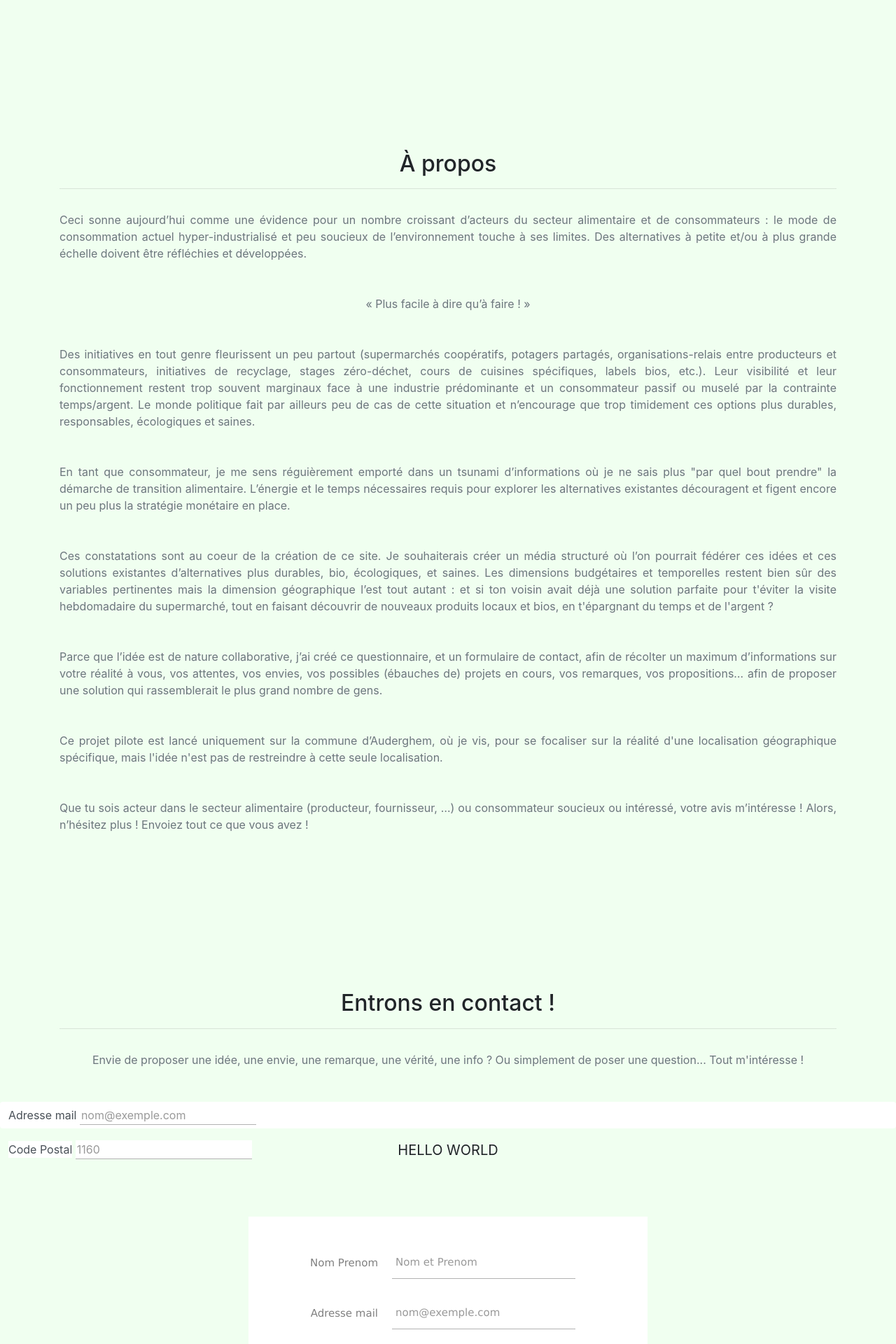
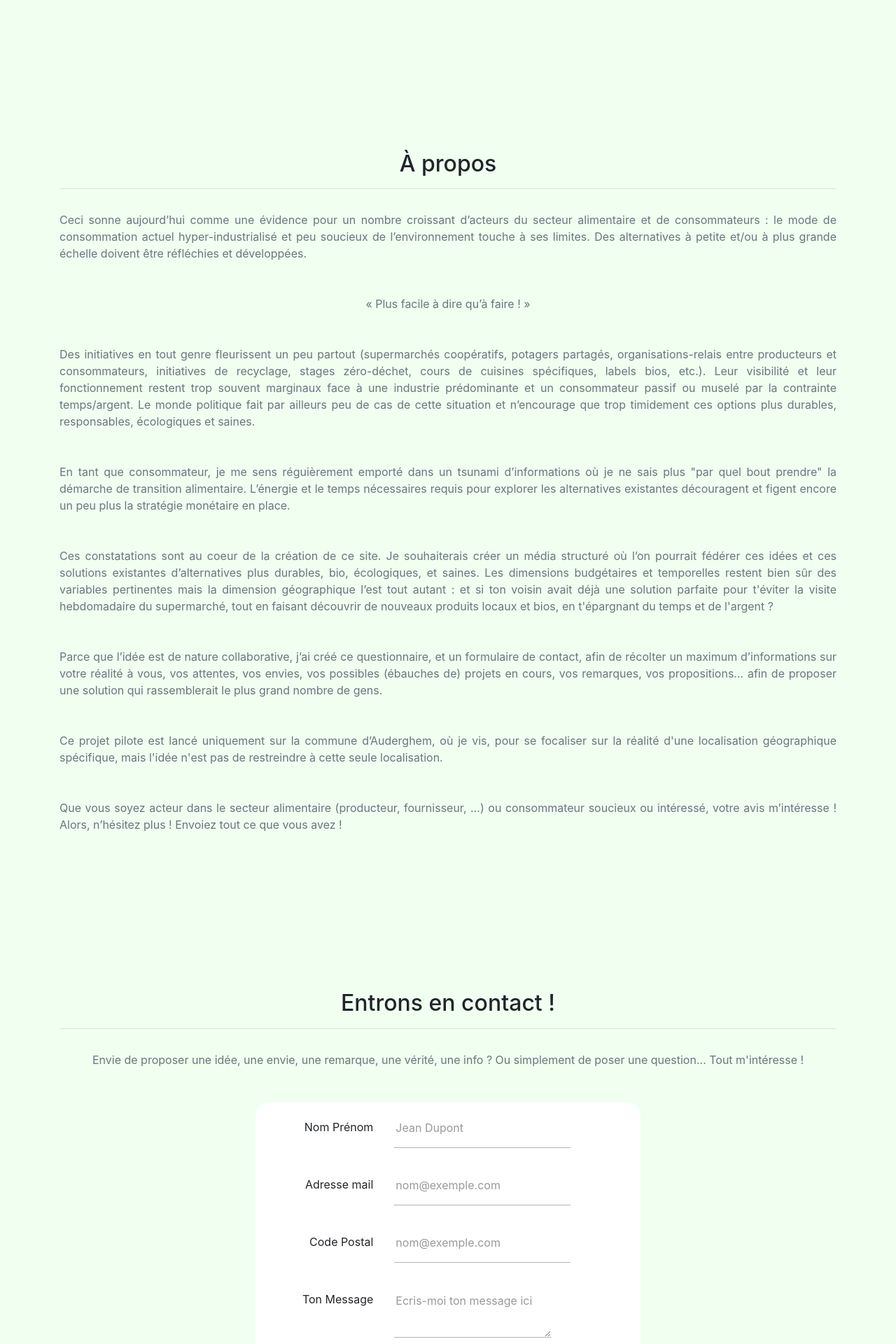
Before and after one commit to FrountchD/transit_beta, a Flask app: page / in a window 1280 px wide. Shown: the part 1760-3680 px from the top of the page at 70% size. Run offline with Flask 2, Linux system fonts and the light colour scheme; some libraries are stand-ins or nearby versions.

Commit message:
webiste v3

```diff
--- a/app/app.py
+++ b/app/app.py
@@ -18,7 +18,7 @@ app.config['SECRET_KEY']=client.get_secret('passwordcfr').value
 
 
 class contactForm(FlaskForm):
-    name        = StringField("Nom Prenom")
+    name        = StringField("Nom Prénom")
     adresseMail = EmailField("Adresse mail")
     codePost    = StringField("Code Postal")
     textMess    = TextAreaField("Ton Message")
--- a/app/static/webstyle.css
+++ b/app/static/webstyle.css
@@ -125,11 +125,18 @@ a:hover{
 
 #contactFormFinal{
 	background-color: white;
+	padding-top:2rem;
+	border-radius: 20px;
+	max-width: 550px;
 }
 
-#contactFormFinal p, label, button{
+#contactFormFinal p, label, button, input, textarea{
 	font-size:16px;
-	background-color:white;
+
+}
+
+.alignRight{
+	text-align:right;
 }
 
 label{
--- a/app/templates/index.html
+++ b/app/templates/index.html
@@ -27,7 +27,7 @@
 	<div class="col" >
 		<p style="float:left"> <img style="max-height:200px; max-width:200px" src="/static/image_perso.jpg" id="imgperso"> </p>
 		<p class="text-muted mb-5" style="text-align:justify"> Moi c’est François, 38 ans, papa investi, être de nature curieuse, ingénieur de formation, ex-consommateur totalement endormi.</p>
-		<p class="text-muted mb-5" style="text-align:justify"> Comme beaucoup d’entre nous, j’ai été sonné par la crise sanitaire. Lors du premier confinement, j'ai été particulièrement surpris par ces files interminables devant les grandes surfaces soudainement devenues "indispensables"... au moment même ou quasi toute autre source d'approvisionnement alimentaire étaient à l'arrêt.  Ce constat de la toute-puissance de la grande distribution, de l’agriculture et de l’élevage intensifs sous-jacents, ont réveillé en moi ce besoin d’en savoir plus… et de réfléchir comment je pourrais amener ma pierre à l’édifice de la transition alimentaire.</p>
+		<p class="text-muted mb-5" style="text-align:justify"> Comme beaucoup d’entre nous, j’ai été sonné par la crise sanitaire. Lors du premier confinement, j'ai été particulièrement surpris par ces files interminables devant les grandes surfaces soudainement devenues "indispensables"... au moment même ou quasi toute autre source d'approvisionnement alimentaire était à l'arrêt.  Ce constat de la toute-puissance de la grande distribution, de l’agriculture et de l’élevage intensifs sous-jacents, ont réveillé en moi ce besoin d’en savoir plus… et de réfléchir comment je pourrais amener ma pierre à l’édifice de la transition alimentaire.</p>
 		<p class="text-muted mb-5" style="text-align:center" > <cite> « Commence par changer en toi ce que tu veux changer autour de toi »</cite> </p>
 		<p class="text-muted mb-5" style="text-align:justify"> Changer son alimentation en un coup, c’est franchement déboussolant ! J'ai donc décidé d'entreprendre la démarche pas à pas en débutant l'année 2021 avec un premier défi: Celui de ne plus mettre un pied dans un commerce de la grande distribution ! </p>
 
@@ -62,19 +62,6 @@
 	<div class="col">
 
 
-
-
-		Des initiatives en tout genre fleurissent un peu partout (supermarchés coopératifs, potagers partagés, organisations-relais entre producteurs et consommateurs, initiatives de recyclage, stages zéro-déchet, cours de cuisines spécifiques, labels bios, etc.). Leur visibilité et leur fonctionnement restent trop souvent marginaux face à une industrie prédominante et un consommateur passif ou muselé par la contrainte temps/argent. Le monde politique fait par ailleurs peu de cas de cette situation et n’encourage que trop timidement ces options plus durables, responsables, écologiques et saines.
-
-		En tant que consommateur, je me sens régulièrement emporté dans un tsunami d’informations où je ne sais plus « par quel bout prendre » la démarche de transition alimentaire. L’énergie et le temps nécessaires requis pour explorer les alternatives existantes découragent et figent encore un peu plus la stratégie monétaire en place.
-
-		Ces constatations sont au cœur de la création de ce site. Je souhaite créer un média structuré pour fédérer les idées et solutions d’alternatives plus durables, bio, écologiques et saines.
-
-
-		L’idée centrale est d’échanger et de collaborer en théorie et en pratique. J’ai donc créé ce questionnaire et un formulaire de contact visant à récolter un max d’informations sur votre réalité à vous, vos attentes, vos envies, vos possibles (ébauches de) projets en cours, vos remarques, vos propositions… afin de proposer une solution qui rassembleraient le plus grand nombre de gens.
-
-		Ce projet pilote est lancé uniquement sur la commune d’Auderghem, où je vis, pour se focaliser sur la réalité d'une localisation géographique spécifique, mais l'idée n'est pas de restreindre à cette seule localisation.
-
 		<h2 class="mt-0 text-center">&Agrave propos </h2>
 		<hr class="divider"/>
 
@@ -86,7 +73,7 @@
 		<p class="text-muted mb-5" style="text-align:justify"> Ces constatations sont au coeur de la création de ce site. Je souhaiterais créer un média structuré où l’on pourrait fédérer ces idées et ces solutions existantes d’alternatives plus durables, bio, écologiques, et saines. Les dimensions budgétaires et temporelles restent bien sûr des variables pertinentes mais la dimension géographique l’est tout autant : et si ton voisin avait déjà une solution parfaite pour t'éviter la visite hebdomadaire du supermarché, tout en faisant découvrir de nouveaux produits locaux et bios, en t'épargnant du temps et de l'argent ?   </p>
 		<p class="text-muted mb-5" style="text-align:justify"> Parce que l’idée est de nature collaborative, j’ai créé ce questionnaire, et un formulaire de contact, afin de récolter un maximum d’informations sur votre réalité à vous, vos attentes, vos envies, vos possibles (ébauches de) projets en cours, vos remarques, vos propositions… afin de proposer une solution qui rassemblerait le plus grand nombre de gens.</p>
 		<p class="text-muted mb-5" style="text-align:justify"> Ce projet pilote est lancé uniquement sur la commune d’Auderghem, où je vis, pour se focaliser sur la réalité d'une localisation géographique spécifique, mais l'idée n'est pas de restreindre à cette seule localisation. </p>
-		<p class="text-muted mb-5" style="text-align:justify"> Que tu sois acteur dans le secteur alimentaire (producteur, fournisseur, …) ou consommateur soucieux ou intéressé, votre avis m’intéresse ! Alors, n’hésitez plus ! Envoiez tout ce que vous avez ! </p>
+		<p class="text-muted mb-5" style="text-align:justify"> Que vous soyez acteur dans le secteur alimentaire (producteur, fournisseur, …) ou consommateur soucieux ou intéressé, votre avis m’intéresse ! Alors, n’hésitez plus ! Envoiez tout ce que vous avez ! </p>
 
 	</div>
 </div>
@@ -119,10 +106,72 @@
 
 <!-- Formulaire de Contact -->
 
+<div class="container">
+
+<div class="row mx-3">
+
+ <div class="col-md-10 mx-auto pt-4" id="contactFormFinal">
+
+	<form class="" method="post">
+
+		<div class="row">
+				{{form.hidden_tag()}}
+
+				{{form.name.label(class="col-11 offset-2 col-md-4 offset-md-0 d-flex justify-content-md-end")}}
+				<div class="col-11 offset-2 col-md-8 offset-md-0 mb-4 pb-3">
+					{{form.name(class="inputunderline pb-3", placeholder="Jean Dupont")}}
+				</div>
+
+			</div>
+
+		<div class="row">
+				{{form.hidden_tag()}}
+
+				{{form.adresseMail.label(class="col-11 offset-2 col-md-4 offset-md-0 d-flex justify-content-md-end")}}
+				<div class="col-11 offset-2 col-md-8 offset-md-0 mb-4 pb-3">
+					{{form.adresseMail(class="inputunderline pb-3", placeholder="nom@exemple.com")}}
+				</div>
+
+			</div>
+
+			<div class="row">
+					{{form.hidden_tag()}}
+
+					{{form.codePost.label(class="col-11 offset-2 col-md-4 offset-md-0 d-flex justify-content-md-end")}}
+					<div class="col-11 offset-2 col-md-8 offset-md-0 mb-4 pb-3">
+						{{form.codePost(class="inputunderline pb-3", placeholder="nom@exemple.com")}}
+					</div>
+
+				</div>
+
+				<div class="row">
+						{{form.hidden_tag()}}
+
+						{{form.textMess.label(class="col-11 offset-2 col-md-4 offset-md-0 d-flex justify-content-md-end")}}
+						<div class="col-11 offset-2 col-md-8 offset-md-0 mb-4 pb-3">
+							{{form.textMess(class="inputunderline pb-3", placeholder="Ecris-moi ton message ici")}}
+						</div>
+
+					</div>
+
+				<div class="row">
+					<div class="col-4 offset-2 col-md-4 offset-md-4 pb-4 ">
+						{{form.submit(class="contact100-form-btn")}}
+					</div>
+				</div>
+
+	</form>
+</div>
+</div>
+
+</div>
+</div>
+
+
 <!-- <div class="container pt-3">
 	<div class="row gx-4 gx-lg-5 justify-content-center mb-5" >
 		<div class="col-lg-6" id="contactFormFinal"> -->
-			<form class="form-control ml-auto mr-auto border-0 validate-form" id="contactFormFinal" method="post">
+<!--			<form class="form-control ml-auto mr-auto border-0 validate-form" id="contactFormFinal" method="post">
 
 				<div class="form-group">
 					{{form.hidden_tag()}}
@@ -135,6 +184,7 @@
 					{{form.codePost.label}} {{form.codePost(class="inputunderline", placeholder="1160")}}
 				</div>
 			</form>
+			-->
 <!--
 		</div>
 
@@ -142,12 +192,6 @@
 </div>
 
 -->
-
-<div class="container pt-3">
-	<div class="row gx-4 gx-lg-5 justify-content-center mb-5" >
-<p style="font-size:20px;"> HELLO WORLD </p>
-		</div>
-	</div>
 
 
 
```
